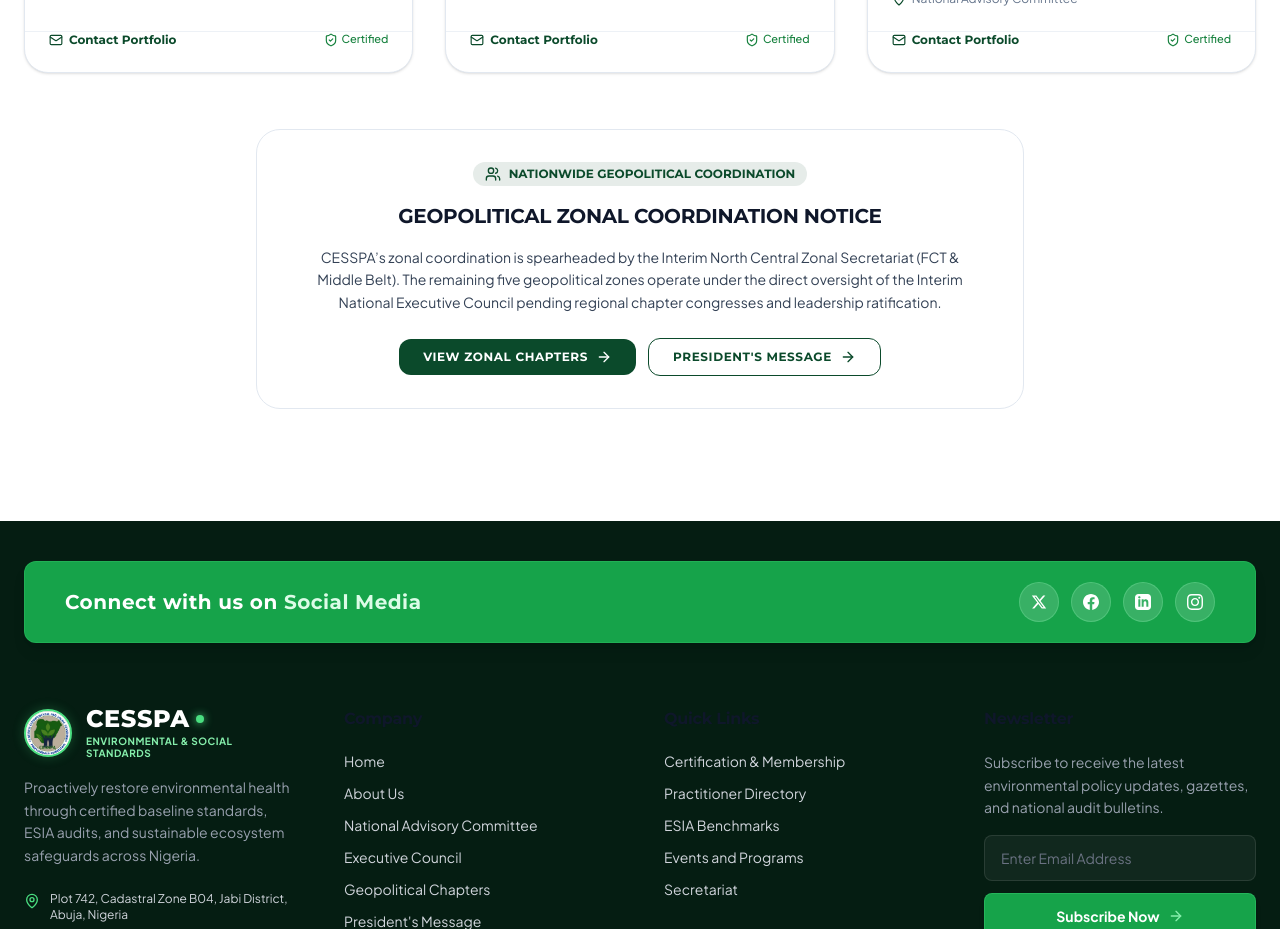
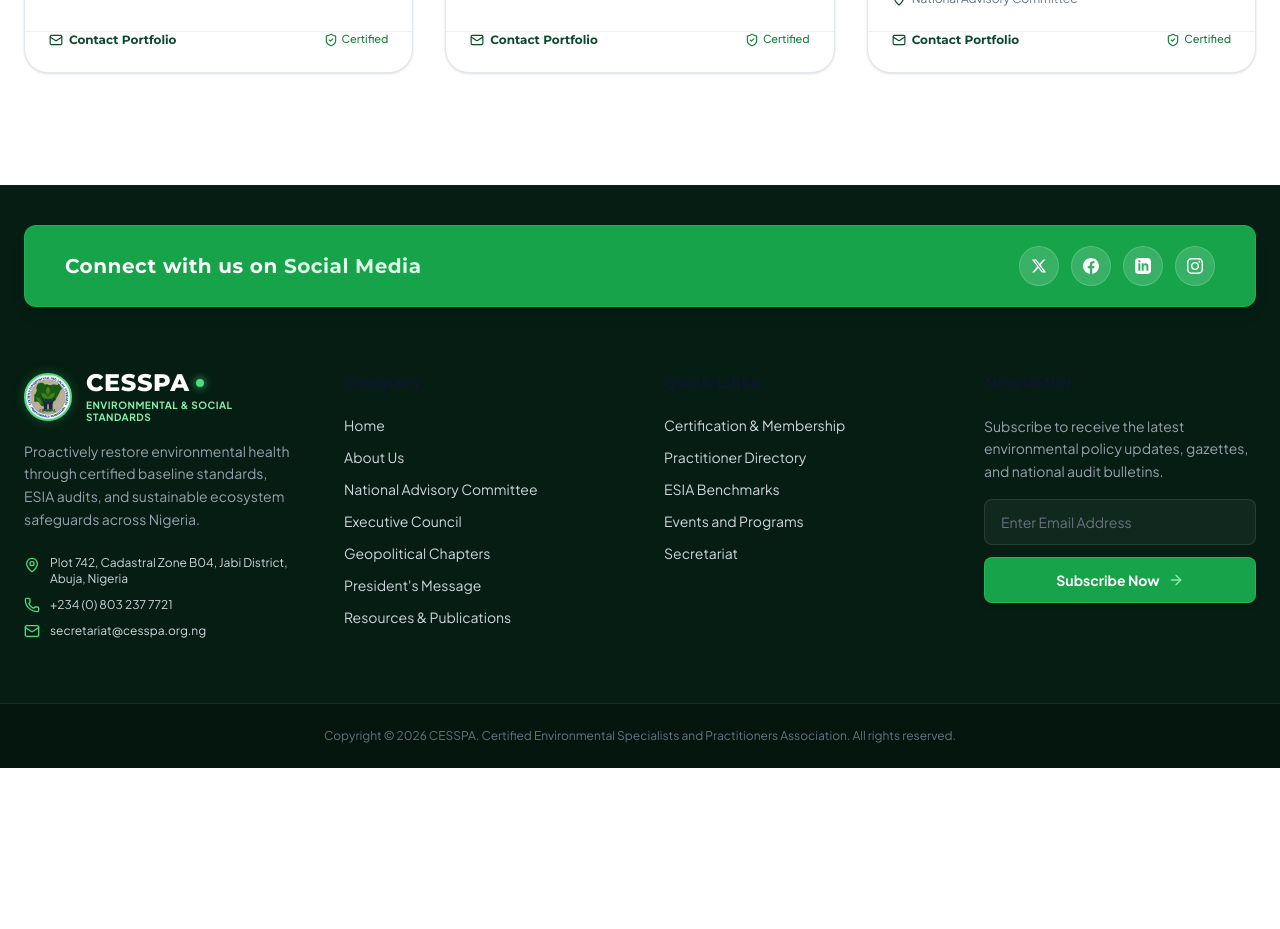
Before and after one commit to coderavvi/cesspa, a Next.js app: page /about/executives in a window 1280 px wide. Shown: the part 3680-4609 px from the top of the page. After the commit the page ends 4448 px from the top, so only its background shows below. Built offline with nearby package versions, Linux system fonts and the light colour scheme.

Commit message:
fix(executives): remove geopolitical zonal coordination notice banner

```diff
--- a/src/app/about/executives/ExecutivesClient.tsx
+++ b/src/app/about/executives/ExecutivesClient.tsx
@@ -2,8 +2,7 @@
 
 import React, { useState } from "react";
 import Image from "next/image";
-import Link from "next/link";
-import { Mail, ShieldCheck, MapPin, ArrowRight, Award, Users } from "lucide-react";
+import { Mail, ShieldCheck, MapPin, Award } from "lucide-react";
 import { Section } from "@/components/shared/Section";
 import { Eyebrow } from "@/components/shared/Eyebrow";
 
@@ -384,35 +383,6 @@ export function ExecutivesClient() {
             </div>
           ))}
         </div>
-
-        {/* Informative Zonal Clarification Notice */}
-        <div className="mt-14 p-8 rounded-3xl bg-sage-mist border border-brand-border text-center max-w-3xl mx-auto space-y-4">
-          <div className="inline-flex items-center gap-2 px-3 py-1 rounded-full bg-forest-green/10 text-forest-green font-montserrat font-bold text-xs uppercase">
-            <Users className="w-4 h-4" /> Nationwide Geopolitical Coordination
-          </div>
-          <h4 className="font-montserrat font-bold text-xl text-ink-dark uppercase">
-            Geopolitical Zonal Coordination Notice
-          </h4>
-          <p className="text-xs sm:text-sm text-ink-body leading-relaxed max-w-2xl mx-auto">
-            CESSPA’s zonal coordination is spearheaded by the Interim North Central Zonal Secretariat (FCT &amp; Middle Belt).
-            The remaining five geopolitical zones operate under the direct oversight of the Interim National Executive Council
-            pending regional chapter congresses and leadership ratification.
-          </p>
-          <div className="flex flex-wrap items-center justify-center gap-3 pt-2">
-            <Link
-              href="/chapters"
-              className="inline-flex items-center gap-2 px-6 py-2.5 rounded-xl bg-forest-green text-white font-montserrat font-bold text-xs uppercase tracking-wider hover:bg-deep-emerald transition-colors"
-            >
-              View Zonal Chapters <ArrowRight className="w-4 h-4" />
-            </Link>
-            <Link
-              href="/about/presidents-message"
-              className="inline-flex items-center gap-2 px-6 py-2.5 rounded-xl bg-white border border-forest-green text-forest-green font-montserrat font-bold text-xs uppercase tracking-wider hover:bg-forest-green hover:text-white transition-colors"
-            >
-              President&apos;s Message <ArrowRight className="w-4 h-4" />
-            </Link>
-          </div>
-        </div>
       </Section>
     </div>
   );
```
